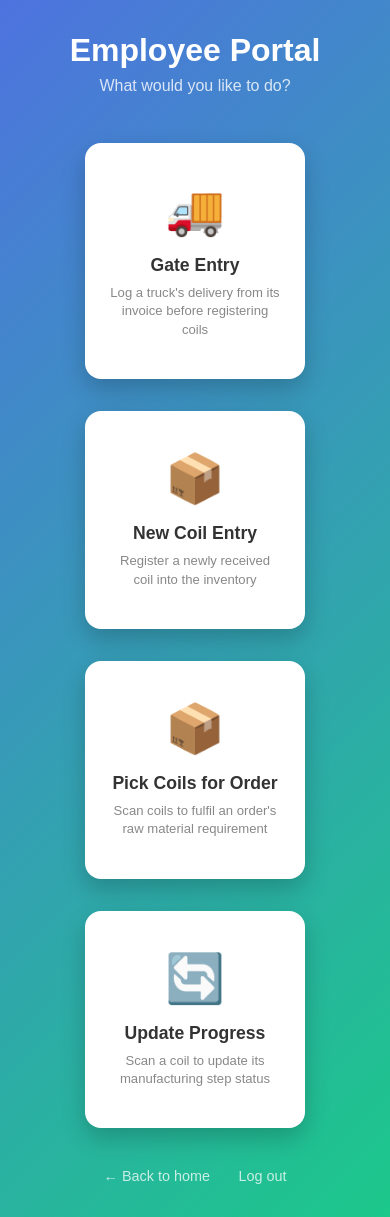
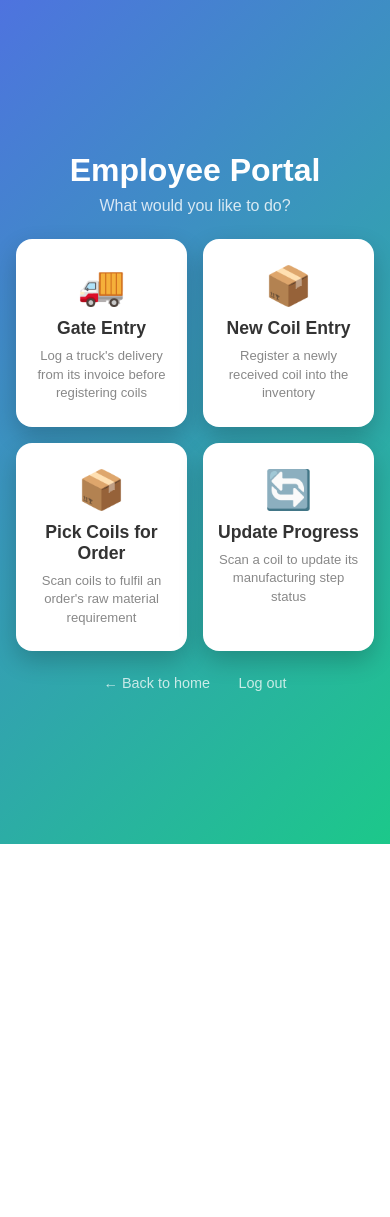
Before and after one commit to Mohini-vashisth/inventory-, a Django app: template inventory/templates/materials/employee_landing.html in a window 390 px wide. After the commit the page ends 844 px from the top, so only its background shows below. Run offline with Django 4.2, Linux system fonts and the light colour scheme; the template is opened without the code that fills it, so the values that code supplies are empty.

Commit message:
Employee portal home: all four buttons fit one row on a landscape tablet

```diff
--- a/inventory/templates/materials/employee_landing.html
+++ b/inventory/templates/materials/employee_landing.html
@@ -15,7 +15,9 @@
 
     .container {
       text-align: center;
-      padding: 2rem;
+      padding: 1.25rem 1rem;
+      width: 100%;
+      max-width: 1100px;
     }
 
     h1 {
@@ -27,24 +29,28 @@
     .subtitle {
       color: rgba(255,255,255,0.8);
       font-size: 1rem;
-      margin-bottom: 3rem;
+      margin-bottom: 1.5rem;
     }
 
+    /* All four buttons share one row at any width from a landscape tablet up; they only wrap on a phone. */
     .cards {
       display: flex;
-      gap: 2rem;
+      gap: 1rem;
       justify-content: center;
       flex-wrap: wrap;
     }
 
     .card-link {
       text-decoration: none;
+      flex: 1 1 150px;
+      min-width: 0;
+      max-width: 260px;
     }
 
     .card {
       background: white;
-      width: 220px;
-      padding: 2.5rem 1.5rem;
+      height: 100%;
+      padding: 1.5rem 0.9rem;
       border-radius: 16px;
       text-align: center;
       box-shadow: 0 10px 25px rgba(0,0,0,0.2);
@@ -58,8 +64,8 @@
     }
 
     .icon {
-      font-size: 3rem;
-      margin-bottom: 1rem;
+      font-size: 2.4rem;
+      margin-bottom: 0.6rem;
     }
 
     .card h2 {
@@ -76,7 +82,7 @@
 
     .back-link {
       display: inline-block;
-      margin-top: 2.5rem;
+      margin-top: 1.5rem;
       color: rgba(255,255,255,0.75);
       font-size: 0.9rem;
       text-decoration: none;
@@ -88,7 +94,7 @@
 
     .logout-link {
       display: inline-block;
-      margin-top: 2.5rem;
+      margin-top: 1.5rem;
       margin-left: 1.5rem;
       color: rgba(255,255,255,0.75);
       font-size: 0.9rem;
```
